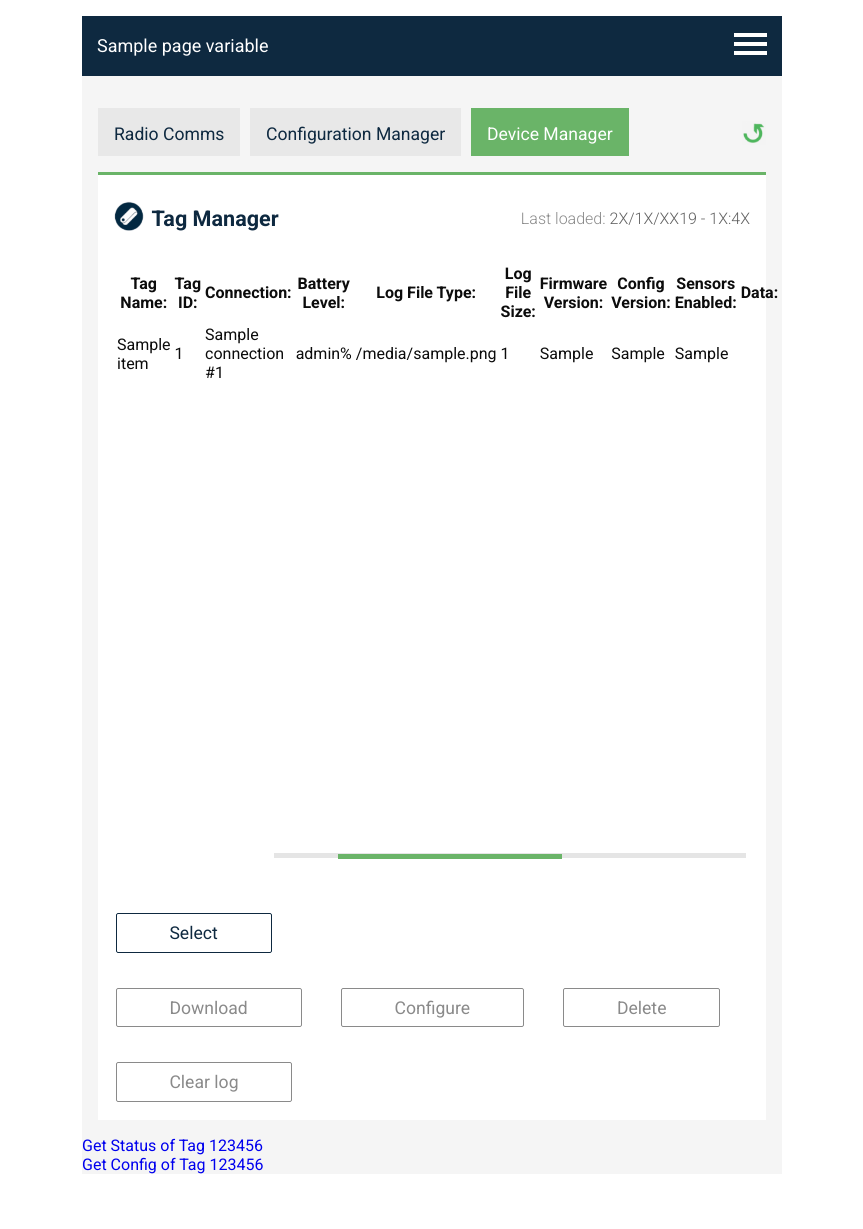
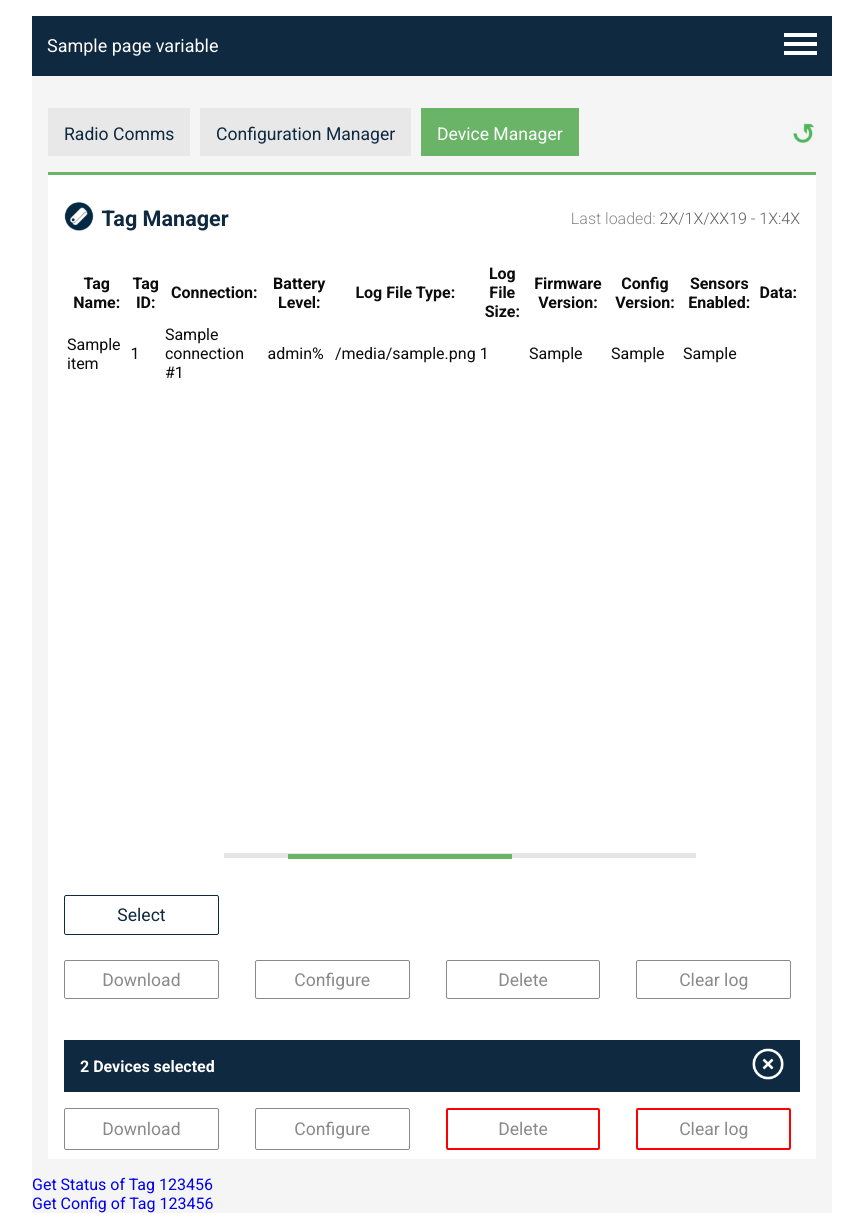
Before and after one commit to arribada/horizon-gui, a Flask app: template webserver/templates/scan.html in a window 1280 px wide. Shown: the whole page, without its empty margins (208-1071 px from the left). Before the commit the page ends 1174 px from the top, so only its background shows below. Run offline with Flask 2, Linux system fonts and the light colour scheme; the template is opened without the code that fills it: most values are stand-ins (such as "Sample title", 1, 10 or a date in 2020); parts of the project's set-up code (start-up, migrations or seed data) failed here and were passed over.

Commit message:
Styled selected devices section

```diff
--- a/webserver/static/styles.css
+++ b/webserver/static/styles.css
@@ -15,6 +15,10 @@ p {
     margin: 0;
 }
 
+a:hover,
+.burger:hover {
+    cursor: pointer;
+}
 .happy-margin {
     margin: 1em;
 }
@@ -35,10 +39,6 @@ p {
     margin: 0 1em;
 }
 
-.selected {
-    background-color: #6ab468;
-}
-
 .navy {
     color: #0e2940;
 }
@@ -63,7 +63,7 @@ p {
     display:inline-block;
 }
 
-/* NAV*/
+/* NAV */
 
 header, nav {
     line-height: 4em;
@@ -73,6 +73,7 @@ nav {
     flex-flow: row nowrap;
     justify-content: space-between;
     margin: 0 1em;
+    background-color: #0e2940;
 }
 
 nav h3 {
@@ -132,6 +133,10 @@ nav h3 {
     flex-flow: row wrap;
 }
 
+article.selected {
+    background-color: #6ab468;
+}
+
 .tab-titles-wrapper article:first-of-type {
     margin-left: 0;
 }
@@ -267,14 +272,27 @@ nav h3 {
 
 /* BUTTONS */
 
+button {
+    margin: 0 0.5em 0.5em 0;
+}
+
+button:hover {
+    cursor: pointer;
+}
+
+body button.selected {
+    border: solid 2px red;
+}
+
 button,
 button.primary {
     background-color: transparent;
-    border: solid 1px #0e2940;;
+    border: solid 1px #0e2940;
     border-radius: 2px;
-    padding: 0.5em 3em;
+    padding: 0.5em 1em;
     font-size: 1.1em;
     font-weight: 400;
+    width: 8.8em;
 }
 
 button.secondary {
@@ -282,9 +300,30 @@ button.secondary {
     border: solid 1px #8a8a8a;
 }
 
-
-
-
+.buttons-wrapper {
+    justify-content: space-between;
+}
+
+/* BANNERS */
+
+.banner-block {
+    margin-top: 2em;
+}
+.banner {
+    background-color: #0e2940;
+    color: white;
+    padding: 0.5em 1em;
+}
+
+.banner.selected-devices {
+    flex-flow: row nowrap;
+    justify-content: space-between;
+    align-items: center;
+}
+
+.quit-button {
+    width: 2em;
+}
 
 /* ! END OF NM'S STYLES */
 
@@ -315,7 +354,7 @@ header,
 .calibrateFoot {
     width: 100%;
     min-width: 320px;
-    max-width: 700px;
+    max-width: 800px;
 }
 
 input,
--- a/webserver/templates/scan.html
+++ b/webserver/templates/scan.html
@@ -126,26 +126,54 @@
             </section>
 
             <section class="buttons">
-                <button class="primary navy happy-margin" type="button">
-                    Select
-                </button>
-                <div class="secondary-buttons">
-                    <button class="secondary navy happy-margin" type="button">
+                <div class="buttons-wrapper flex happy-margin primary-buttons">
+                    <button class="primary navy" type="button">
+                        Select
+                    </button>
+                </div>
+                <div class="buttons-wrapper flex happy-margin secondary-buttons">
+                    <button class="secondary navy" type="button">
                         Download
                     </button>
-                    <button class="secondary navy happy-margin" type="button">
+                    <button class="secondary navy" type="button">
                         Configure
                     </button>
-                    <button class="secondary navy happy-margin" type="button">
+                    <button class="secondary navy" type="button">
                         Delete
                     </button>
-                    <button class="secondary navy happy-margin" type="button">
+                    <button class="secondary navy" type="button">
                         Clear log
                     </button>
                 </div>
             </section>
 
+            <section class="banner-block happy-margin">
+                <div class="banner selected-devices flex ">
+                    <h3>2 Devices selected</h3>
+                    <a class="quit-button icon-wrapper">
+                        <img src="/static/images/x-icon.png" alt="X Icon">
+                    </a>
+                </div>
+            </section>
+
+            <section class="buttons">
+                <div class="buttons-wrapper flex happy-margin secondary-buttons">
+                    <button class="secondary navy" type="button">
+                        Download
+                    </button>
+                    <button class="secondary navy" type="button">
+                        Configure
+                    </button>
+                    <button class="secondary selected navy" type="button">
+                        Delete
+                    </button>
+                    <button class="secondary selected navy" type="button">
+                        Clear log
+                    </button>
+                </div>
+            </section>
         </section>
+
     </div>
     <section class="links top-tail-margin">
         <a href="/status/123456">Get Status of Tag 123456</a><br>
```
Also changed, not shown: webserver/static/images/x-icon.png (added).
